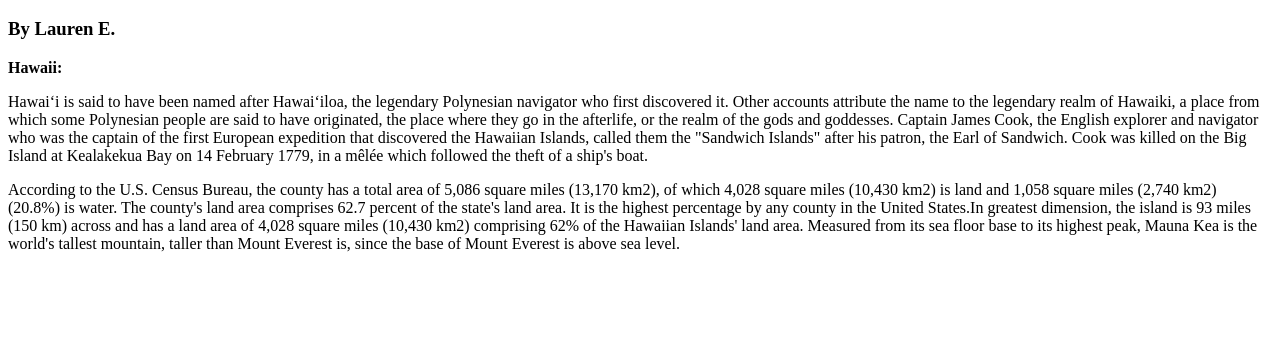
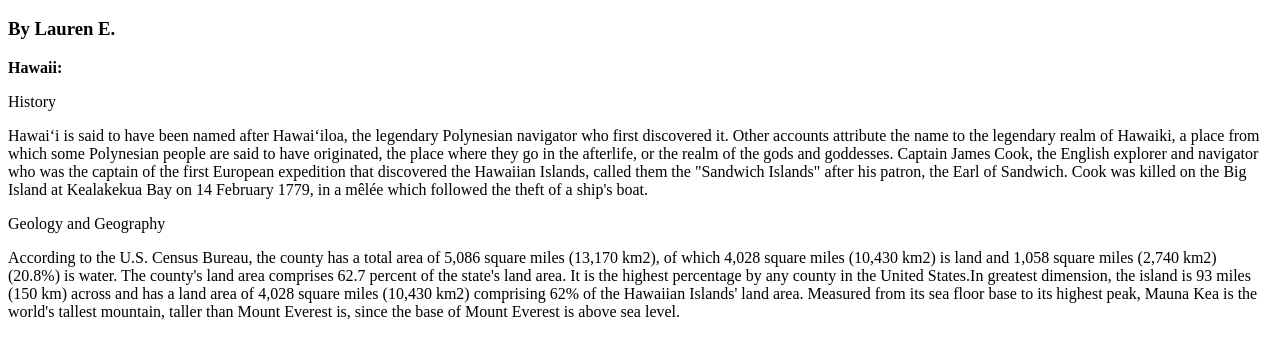
Before and after one commit to Laelbr/Amazing-Beaches, a plain HTML site: page index.html in a window 1280 px wide. Shown: the part 48-406 px from the top of the page. Drawn offline with Linux system fonts and the light colour scheme.

Commit message:
Update index.html

```diff
--- a/index.html
+++ b/index.html
@@ -6,10 +6,10 @@
 
   <p><strong>Hawaii:</strong></p>
 
-  <History>
+  <p>History<p>
   <p>Hawaiʻi is said to have been named after Hawaiʻiloa, the legendary Polynesian navigator who first discovered it. Other accounts attribute the name to the legendary realm of Hawaiki, a place from which some Polynesian people are said to have originated, the place where they go in the afterlife, or the realm of the gods and goddesses. Captain James Cook, the English explorer and navigator who was the captain of the first European expedition that discovered the Hawaiian Islands, called them the "Sandwich Islands" after his patron, the Earl of Sandwich. Cook was killed on the Big Island at Kealakekua Bay on 14 February 1779, in a mêlée which followed the theft of a ship's boat.<p>
 
-  <Geology and Geography>
+  <p>Geology and Geography<p>
   <p>According to the U.S. Census Bureau, the county has a total area of 5,086 square miles (13,170 km2), of which 4,028 square miles (10,430 km2) is land and 1,058 square miles (2,740 km2) (20.8%) is water. The county's land area comprises 62.7 percent of the state's land area. It is the highest percentage by any county in the United States.In greatest dimension, the island is 93 miles (150 km) across and has a land area of 4,028 square miles (10,430 km2) comprising 62% of the Hawaiian Islands' land area. Measured from its sea floor base to its highest peak, Mauna Kea is the world's tallest mountain, taller than Mount Everest is, since the base of Mount Everest is above sea level.<p>
 
 
```
